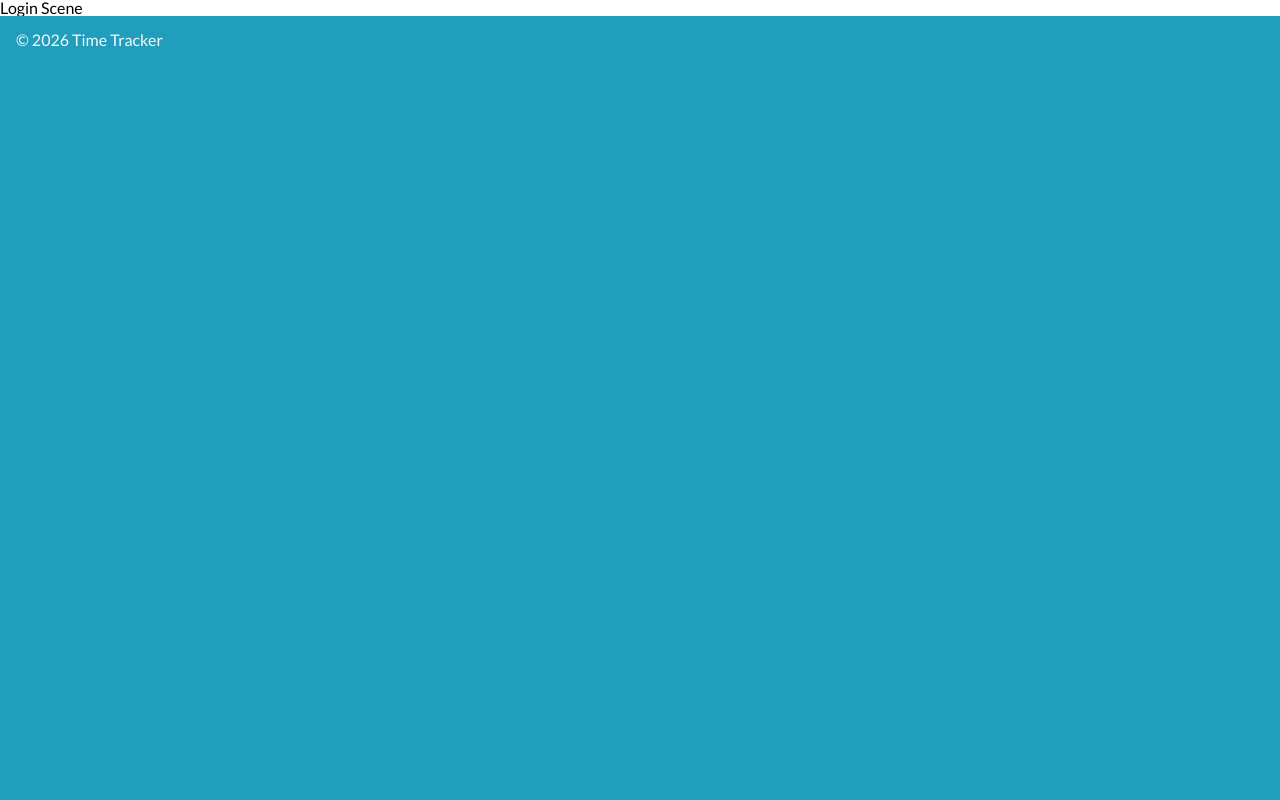
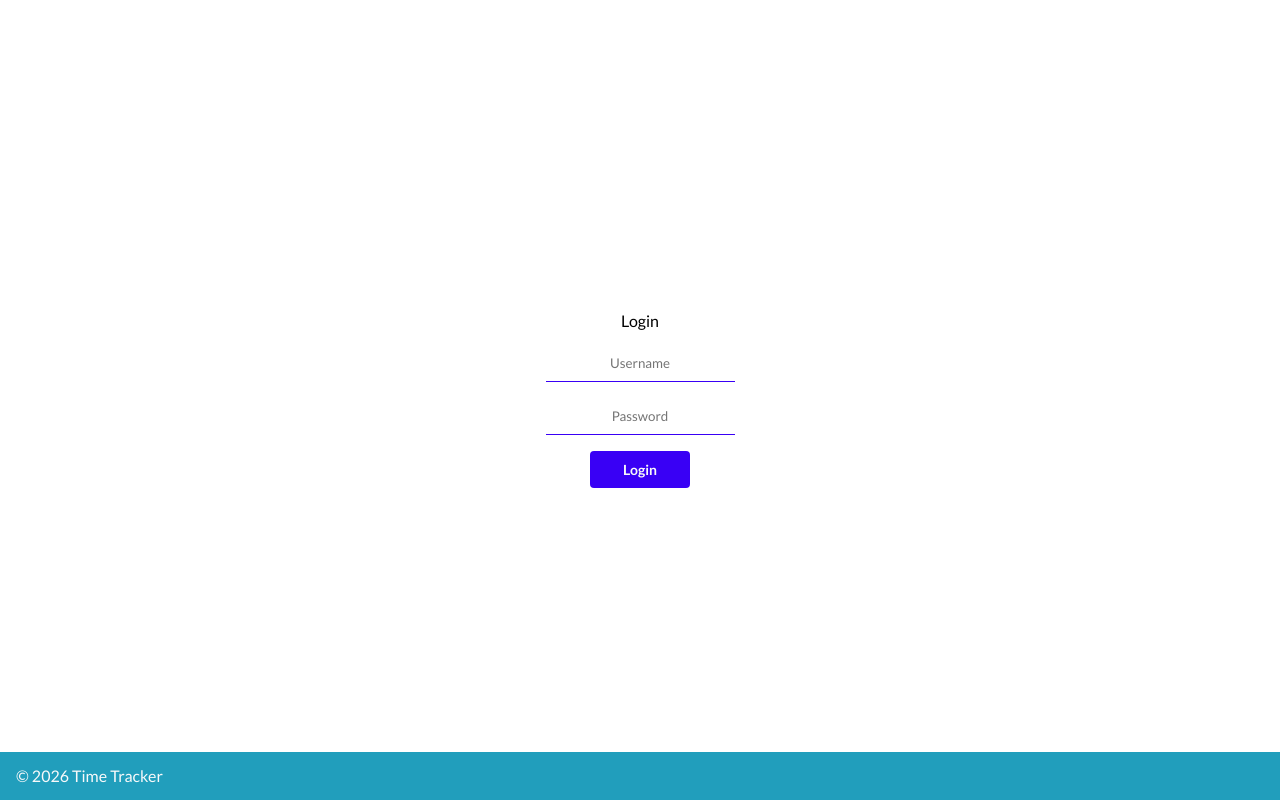
Before and after one commit to antonio06/time-tracker, a React (Vite) app: page / in a window 1280 px wide. Built offline with nearby package versions, Linux system fonts and the light colour scheme; no server answers.

Commit message:
add login page

```diff
--- a/src/layouts/app-layout.module.css
+++ b/src/layouts/app-layout.module.css
@@ -7,7 +7,11 @@
 	overflow: hidden;
 }
 
-.appLayout > :nth-child(2) {
+.content {
 	flex: 1;
 	overflow: auto;
 }
+
+.appLayout > footer {
+	flex-shrink: 0;
+}
--- a/src/layouts/app-layout.tsx
+++ b/src/layouts/app-layout.tsx
@@ -11,7 +11,9 @@ export const AppLayout: React.FC<Props> = ({ children, isLoggedIn }) => {
 	return (
 		<div className={classes.appLayout}>
 			{!isLoggedIn && <Header />}
-			{children}
+			<main className={classes.content}>
+				{children}
+			</main>
 			<Footer />
 		</div>
 	);
--- a/src/pages/index.ts
+++ b/src/pages/index.ts
@@ -1 +1,2 @@
 export * from './time-tracker';
+export * from './login';
--- /dev/null
+++ b/src/pages/login/index.ts
@@ -0,0 +1 @@
+export * from './login.page';
--- /dev/null
+++ b/src/pages/login/login.module.css
@@ -0,0 +1,35 @@
+.login {
+	display: flex;
+	flex-direction: column;
+	align-items: center;
+	justify-content: center;
+	height: 100vh;
+}
+
+form {
+	margin-top: 1rem;
+	display: flex;
+	flex-direction: column;
+	align-items: center;
+	gap: 1rem;
+}
+
+.user {
+	border-bottom: 1px solid #3900F5;
+}
+
+.password {
+	border-bottom: 1px solid #3900F5;
+}
+
+.loginButton {
+	border: none;
+	background-color: #3900F5;
+	color: #f8f9fa;
+	padding: 10px;
+	cursor: pointer;
+	font-weight: bold;
+	border-radius: 4px;
+	font-size: 14px;
+	width: 100px;
+}
--- /dev/null
+++ b/src/pages/login/login.page.tsx
@@ -0,0 +1,15 @@
+import React from 'react';
+import classes from './login.module.css';
+
+export const LoginPage: React.FC = () => {
+	return (
+		<div className={classes.login}>
+			<h1>Login</h1>
+			<form>
+				<input name="username" className={classes.user} type="text" placeholder="Username" />
+				<input name="password" className={classes.password} type="password" placeholder="Password" />
+				<button className={classes.loginButton} type="submit">Login</button>
+			</form>
+		</div>
+	);
+};
--- a/src/scenes/login-scene.tsx
+++ b/src/scenes/login-scene.tsx
@@ -1,11 +1,12 @@
 import React from "react";
 import { AppLayout } from '@/layouts';
+import { LoginPage } from '@/pages';
 
 export const LoginScene: React.FC = () => {
 	const isLoggedIn = true; // Replace with actual login state
 	return (
 		<AppLayout isLoggedIn={isLoggedIn}>
-			<div>Login Scene</div>
+			<LoginPage />
 		</AppLayout>
 	);
 };
```
Also changed, not shown: tsconfig.json (+9 -3 lines).
